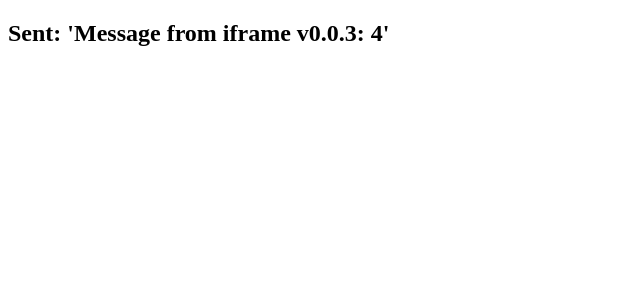
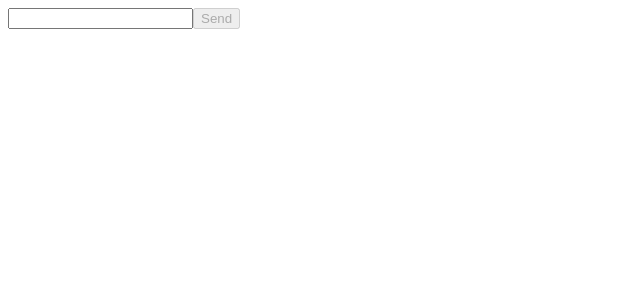
Before and after one commit to alik-p/iframe, an Angular app: page / in a window 1280 px wide. Shown: the top 300 px of the page, without its empty margins (0-640 px from the left). Built offline with nearby package versions, Linux system fonts and the light colour scheme.

Commit message:
feat: add action 'Send'

```diff
--- a/src/app/app.component.html
+++ b/src/app/app.component.html
@@ -1,5 +1,13 @@
 <div class="content" role="main">
-  <h2>Sent: '{{sent$ | async}}'</h2>
+  <input type="text" [formControl]="control">
+  <button type="button" (click)="onSend()" [disabled]="control.invalid">Send</button>
+
+  <ul>
+    <li *ngFor="let message of sent">{{message}}</li>
+  </ul>
+
+
+<!--  <h2>Sent: '{{sent$ | async}}'</h2>-->
 </div>
 
 <!-- * * * * * * * * * * * * * * * * * * * * * * * * * * * * * * * -->
--- a/src/app/app.component.ts
+++ b/src/app/app.component.ts
@@ -1,4 +1,5 @@
 import { Component, OnInit } from '@angular/core';
+import { FormControl, Validator, Validators } from '@angular/forms';
 import { interval, map, Observable, tap, timer } from 'rxjs';
 
 @Component({
@@ -7,19 +8,31 @@ import { interval, map, Observable, tap, timer } from 'rxjs';
   styleUrls: ['./app.component.scss']
 })
 export class AppComponent implements OnInit {
+  control = new FormControl(null, Validators.required);
+
   title = 'iframe';
+
+  sent: string[] = [];
 
   #parentWindow = window.parent
 
-  sent$: Observable<string> = interval(1000).pipe(
+
+
+  /*sent$: Observable<string> = interval(1000).pipe(
     map(time => {
       const message = `Message from iframe v0.0.3: ${time}`;
-      this.#parentWindow.postMessage(message, '*' /*todo: targetOrigin*/);
+      this.#parentWindow.postMessage(message, '*' /!*todo: targetOrigin*!/);
       return message;
     })
-  );
+  );*/
 
   ngOnInit(): void {
     console.warn({parent: this.#parentWindow})
   }
+
+  onSend(): void {
+    const message = this.control.value;
+    this.sent = [message, ...this.sent];
+    this.#parentWindow.postMessage(message, '*' /*todo: targetOrigin*/);
+  }
 }
--- a/src/app/app.module.ts
+++ b/src/app/app.module.ts
@@ -1,4 +1,5 @@
 import { NgModule } from '@angular/core';
+import { ReactiveFormsModule } from '@angular/forms';
 import { BrowserModule } from '@angular/platform-browser';
 
 import { AppRoutingModule } from './app-routing.module';
@@ -10,9 +11,10 @@ import { AppComponent } from './app.component';
   ],
   imports: [
     BrowserModule,
-    AppRoutingModule
+    AppRoutingModule,
+    ReactiveFormsModule,
   ],
   providers: [],
   bootstrap: [AppComponent]
 })
-export class AppModule { }
+export class AppModule {}
```
Also changed, not shown: 4 other files (tests, documents, lock files or other folders).
